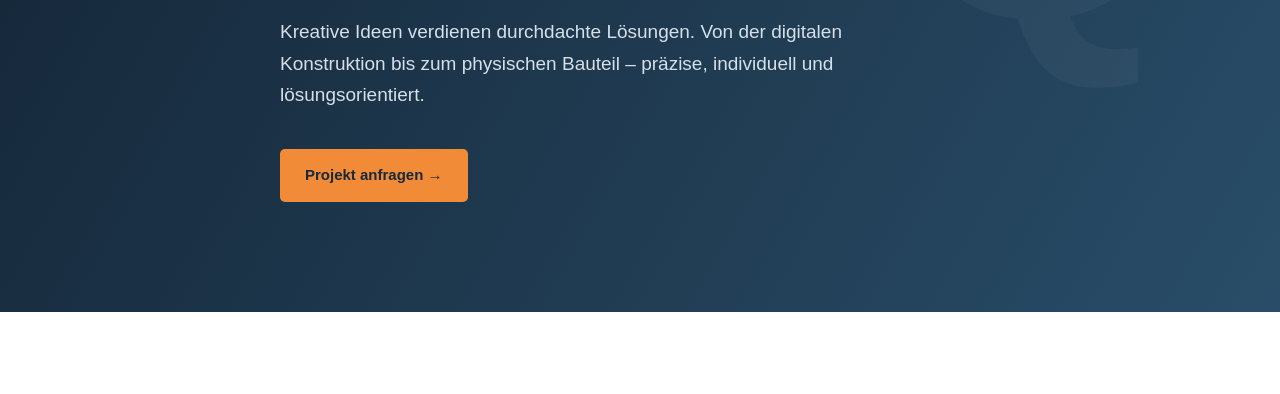
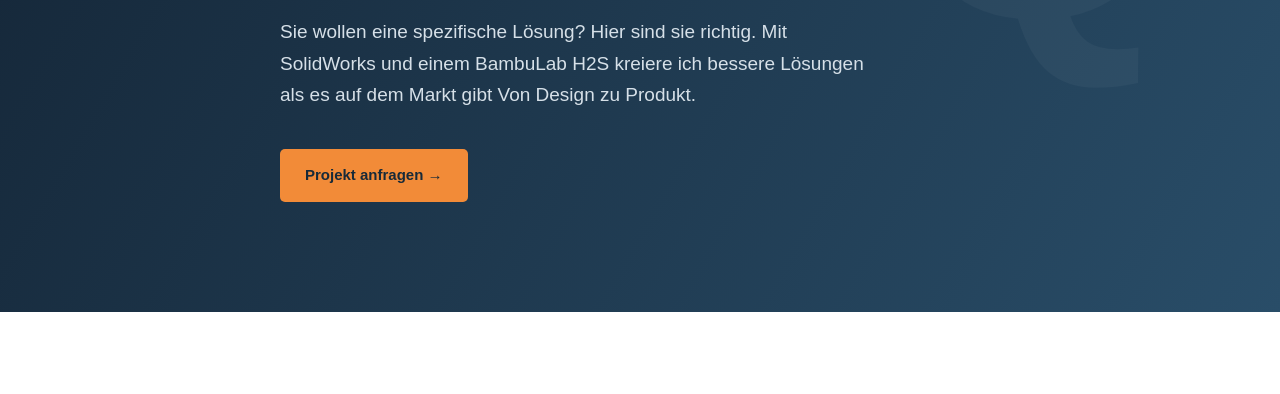
Before and after one commit to Wellendeller/vonkuhzuq, a plain HTML site: page index.html in a window 1280 px wide. Shown: the part 381-775 px from the top of the page. Drawn offline with Linux system fonts and the light colour scheme.

Commit message:
Update hero section and footer text in index.html

```diff
--- a/index.html
+++ b/index.html
@@ -345,10 +345,10 @@
       <div class="eyebrow">CAD-Konstruktion & 3D-Druck</div>
       <h1>Von der Idee<br>zum <span>Bauteil.</span></h1>
       <p>
-        Kreative Ideen verdienen durchdachte Lösungen.
-        Von der digitalen Konstruktion bis zum
-        physischen Bauteil – präzise, individuell und
-        lösungsorientiert.
+        Sie wollen eine spezifische Lösung?
+        Hier sind sie richtig.
+        Mit SolidWorks und einem BambuLab H2S kreiere ich bessere Lösungen als es auf dem Markt gibt
+        Von Design zu Produkt.
       </p>
       <a class="button" href="#kontakt">Projekt anfragen →</a>
     </div>
@@ -562,8 +562,8 @@
 
 <footer>
   <div class="container">
-    <p><strong>von Kuh zu Q.</strong> | CAD-Konstruktion & 3D-Druck</p>
-    <p>© <span id="year"></span> von Kuh zu Q. Alle Rechte vorbehalten.</p>
+    <p><strong>von Kuh zu Q</strong> | CAD-Konstruktion & 3D-Druck</p>
+    <p>© <span id="year"></span> von Kuh zu Q Alle Rechte vorbehalten.</p>
     <p>
       <a href="mailto:raphael.grueter@gmail.com">Kontakt</a>
       &nbsp;|&nbsp;
```
